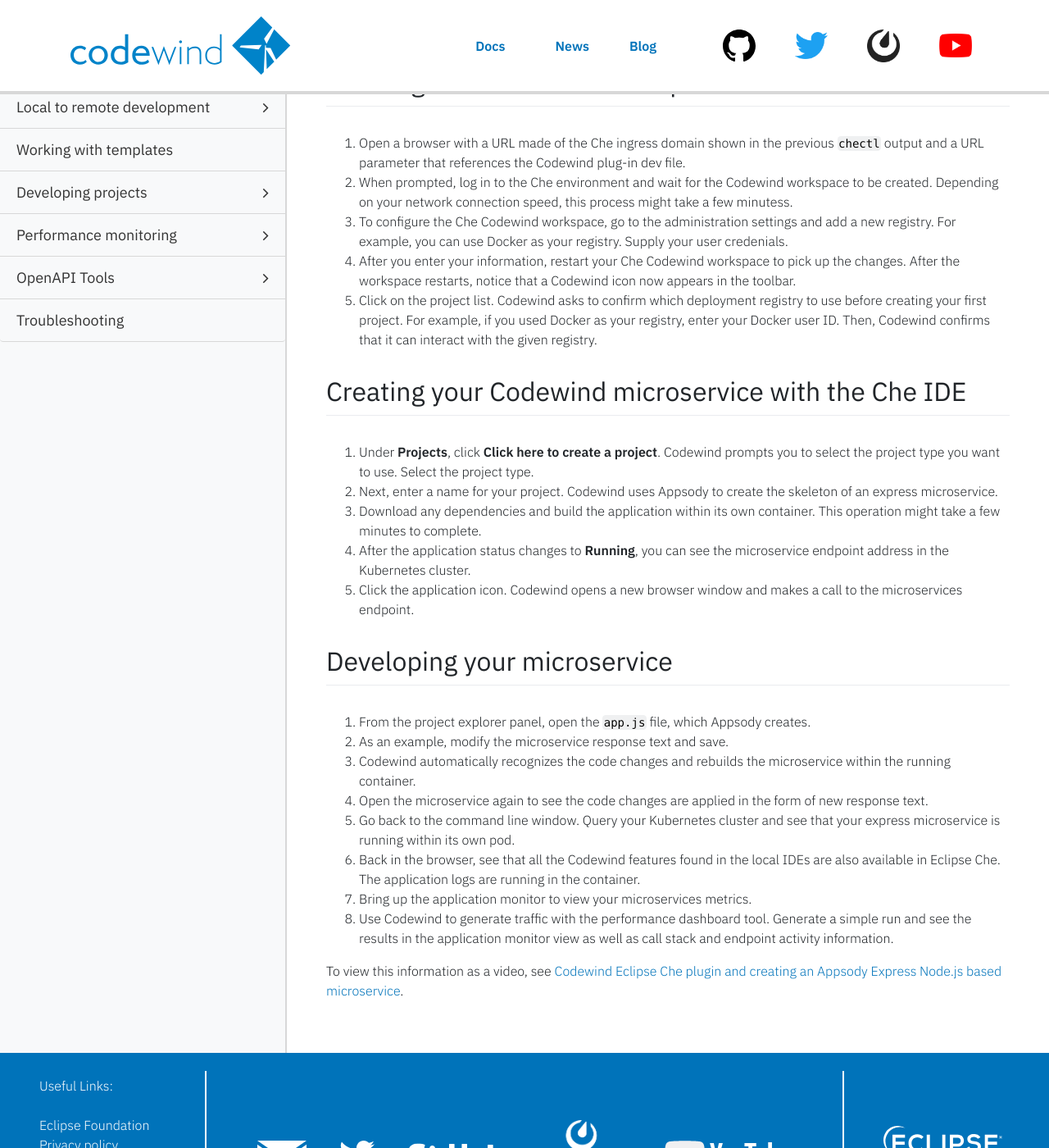
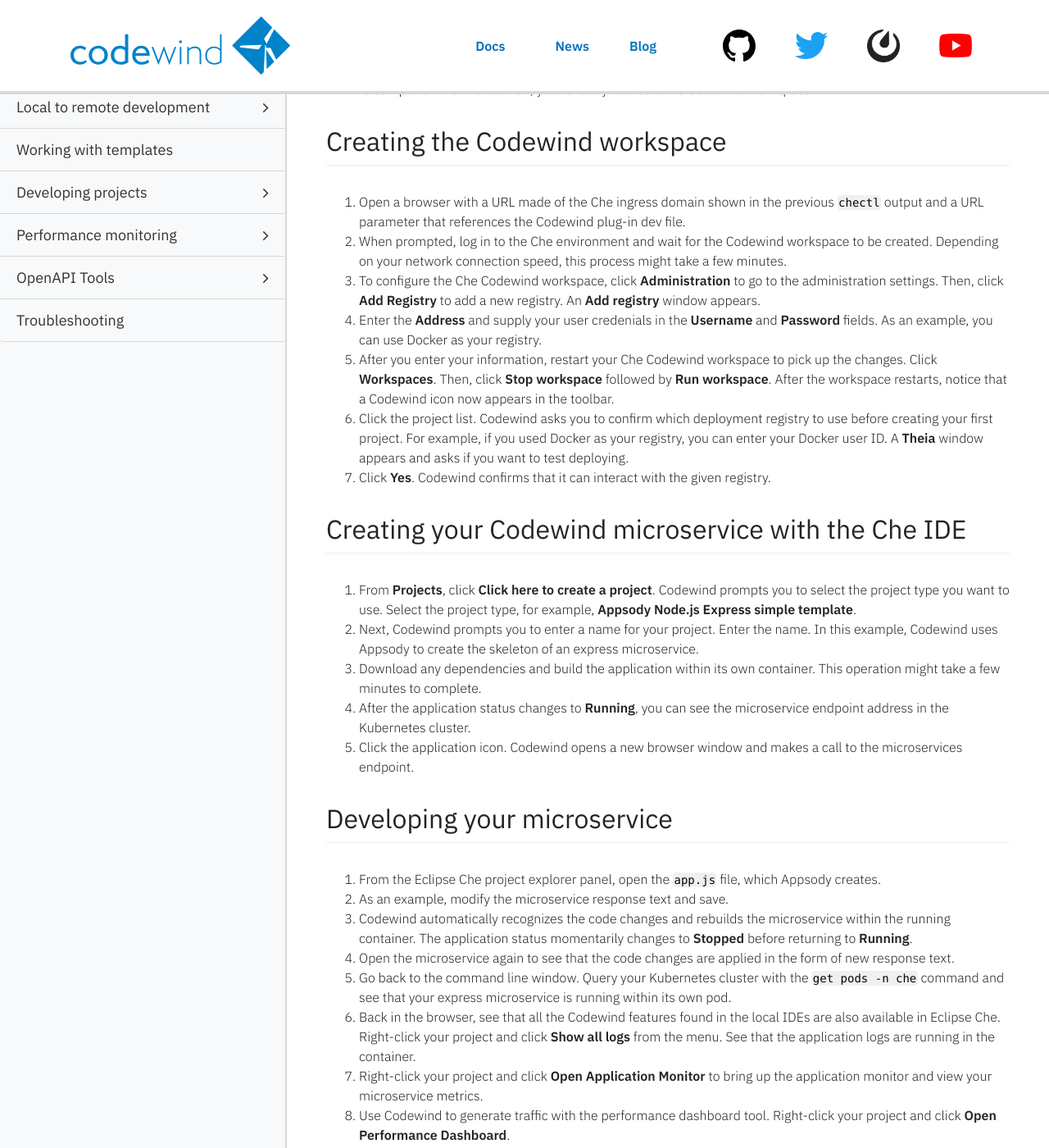
Before and after one commit to eclipse-archived/codewind-docs, a Jekyll site: the page built from docs/_documentations/mdt-che-configuring.md, in a window 1280 px wide and 1400 px high, scrolled down 488 px. Shown: the whole window at 82% size. Built offline with Jekyll 4.4.1, drawn with Linux system fonts in a browser that asks for light colours; nearby versions of some CDN libraries; comment, search, counter and statistics services are not loaded; some of the changed text lies outside the part shown.

Commit message:
Adding more details
Signed-off-by: Sarah Ishida <sishida@us.ibm.com>

```diff
--- a/docs/_documentations/mdt-che-configuring.md
+++ b/docs/_documentations/mdt-che-configuring.md
@@ -13,32 +13,39 @@ Use Che to develop microservices in a containerized environment.
 
 ## Installing Che
 1. Install Che.
-2. From a command line window, install the `chectl` command line tool and set up the ingress conroller.
-3. Download and configure the Che and Codewind plug-in operator, ready to install into your cluster.
-4. Use the `chectl` command line and operator to finish the installation.
+2. From a command line window, install the `chectl` command line tool and set up the ingress conroller with the `bash <(curl -sL https://eclipse.org/che/chectl)` command. Enter your password when prompted.
+3. Enter `$echo CHE_DOMAIN` to download and configure the Che and Codewind plug-in operator, ready to install into your cluster.
+4. Use the `chectl` command line and operator to finish the installation. The installation might take a few minutes to complete. After installation, you're ready to create the Codewind workspace.
 
 ## Creating the Codewind workspace
 1. Open a browser with a URL made of the Che ingress domain shown in the previous `chectl` output and a URL parameter that references the Codewind plug-in dev file.
-2. When prompted, log in to the Che environment and wait for the Codewind workspace to be created. Depending on your network connection speed, this process might take a few minutess.
-3. To configure the Che Codewind workspace, go to the administration settings and add a new registry. For example, you can use Docker as your registry. Supply your user credenials.
-4. After you enter your information, restart your Che Codewind workspace to pick up the changes. After the workspace restarts, notice that a Codewind icon now appears in the toolbar.
-5. Click on the project list. Codewind asks to confirm which deployment registry to use before creating your first project. For example, if you used Docker as your registry, enter your Docker user ID. Then, Codewind confirms that it can interact with the given registry.
+2. When prompted, log in to the Che environment and wait for the Codewind workspace to be created. Depending on your network connection speed, this process might take a few minutes.
+3. To configure the Che Codewind workspace, click **Administration** to go to the administration settings. Then, click **Add Registry** to add a new registry. An **Add registry** window appears.
+4. Enter the **Address** and supply your user credenials in the **Username** and **Password** fields. As an example, you can use Docker as your registry.
+5. After you enter your information, restart your Che Codewind workspace to pick up the changes. Click **Workspaces**. Then, click **Stop workspace** followed by **Run workspace**. After the workspace restarts, notice that a Codewind icon now appears in the toolbar.
+6. Click the project list. Codewind asks you to confirm which deployment registry to use before creating your first project. For example, if you used Docker as your registry, you can enter your Docker user ID. A **Theia** window appears and asks if you want to test deploying.
+7. Click **Yes**. Codewind confirms that it can interact with the given registry.
 
 ## Creating your Codewind microservice with the Che IDE
-1. Under **Projects**, click **Click here to create a project**. Codewind prompts you to select the project type you want to use. Select the project type.
-2. Next, enter a name for your project. Codewind uses Appsody to create the skeleton of an express microservice.
+1. From **Projects**, click **Click here to create a project**. Codewind prompts you to select the project type you want to use. Select the project type, for example, **Appsody Node.js Express simple template**.
+2. Next, Codewind prompts you to enter a name for your project. Enter the name. In this example, Codewind uses Appsody to create the skeleton of an express microservice.
 3. Download any dependencies and build the application within its own container. This operation might take a few minutes to complete.
 4. After the application status changes to **Running**, you can see the microservice endpoint address in the Kubernetes cluster.
 5. Click the application icon. Codewind opens a new browser window and makes a call to the microservices endpoint.
 
 ## Developing your microservice
-1. From the project explorer panel, open the `app.js` file, which Appsody creates.
+1. From the Eclipse Che project explorer panel, open the `app.js` file, which Appsody creates.
 2. As an example, modify the microservice response text and save.
-3. Codewind automatically recognizes the code changes and rebuilds the microservice within the running container.
-4. Open the microservice again to see the code changes are applied in the form of new response text.
-5. Go back to the command line window. Query your Kubernetes cluster and see that your express microservice is running within its own pod.
-6. Back in the browser, see that all the Codewind features found in the local IDEs are also available in Eclipse Che. The application logs are running in the container.
-7. Bring up the application monitor to view your microservices metrics.
-8. Use Codewind to generate traffic with the performance dashboard tool. Generate a simple run and see the results in the application monitor view as well as call stack and endpoint activity information.
+3. Codewind automatically recognizes the code changes and rebuilds the microservice within the running container. The application status momentarily changes to **Stopped** before returning to **Running**.
+4. Open the microservice again to see that the code changes are applied in the form of new response text.
+5. Go back to the command line window. Query your Kubernetes cluster with the `get pods -n che` command and see that your express microservice is running within its own pod.
+6. Back in the browser, see that all the Codewind features found in the local IDEs are also available in Eclipse Che. Right-click your project and click **Show all logs** from the menu. See that the application logs are running in the container.
+7. Right-click your project and click **Open Application Monitor** to bring up the application monitor and view your microservice metrics.
+8. Use Codewind to generate traffic with the performance dashboard tool. Right-click your project and click **Open Performance Dashboard**.
+   - From the performance dashboard, click **Run Load Test**. The **Run a new load test** window appears.
+   - Enter a description for the test and click **Run** to generate a simple run and see the results in the application monitor view.
+   - Click the **Profiling** tab to see the call stack information.
+   - Click the **Summary** tab to see the endpoint activity information.
+   - The performance dashboard stores this information for comparison against future performance runs.
 
-To view this information as a video, see [Codewind Eclipse Che plugin and creating an Appsody Express Node.js based microservice](https://www.youtube.com/watch?v=yMynpzZF6V8).
+To view this information as a video, see [Codewind Eclipse Che plug-in and creating an Appsody Express Node.js based microservice](https://www.youtube.com/watch?v=yMynpzZF6V8).
```
